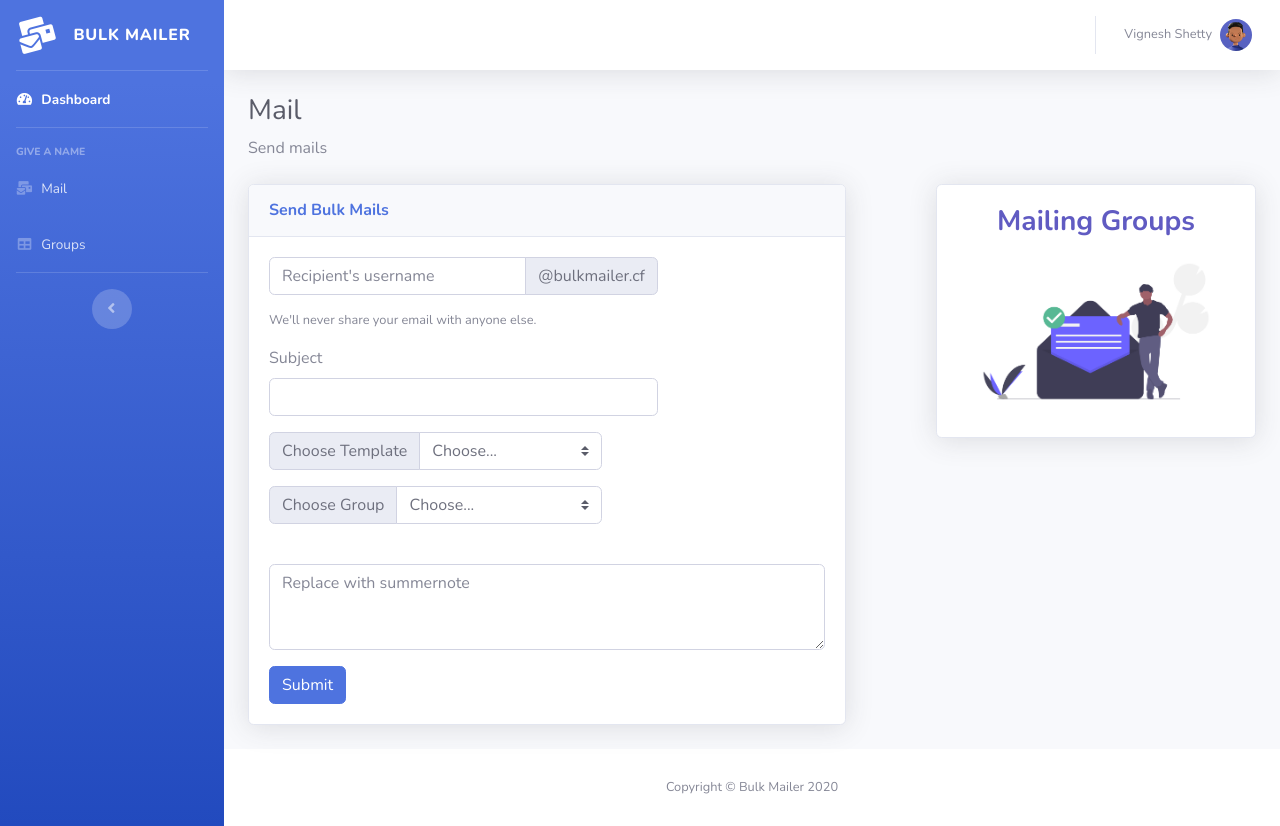
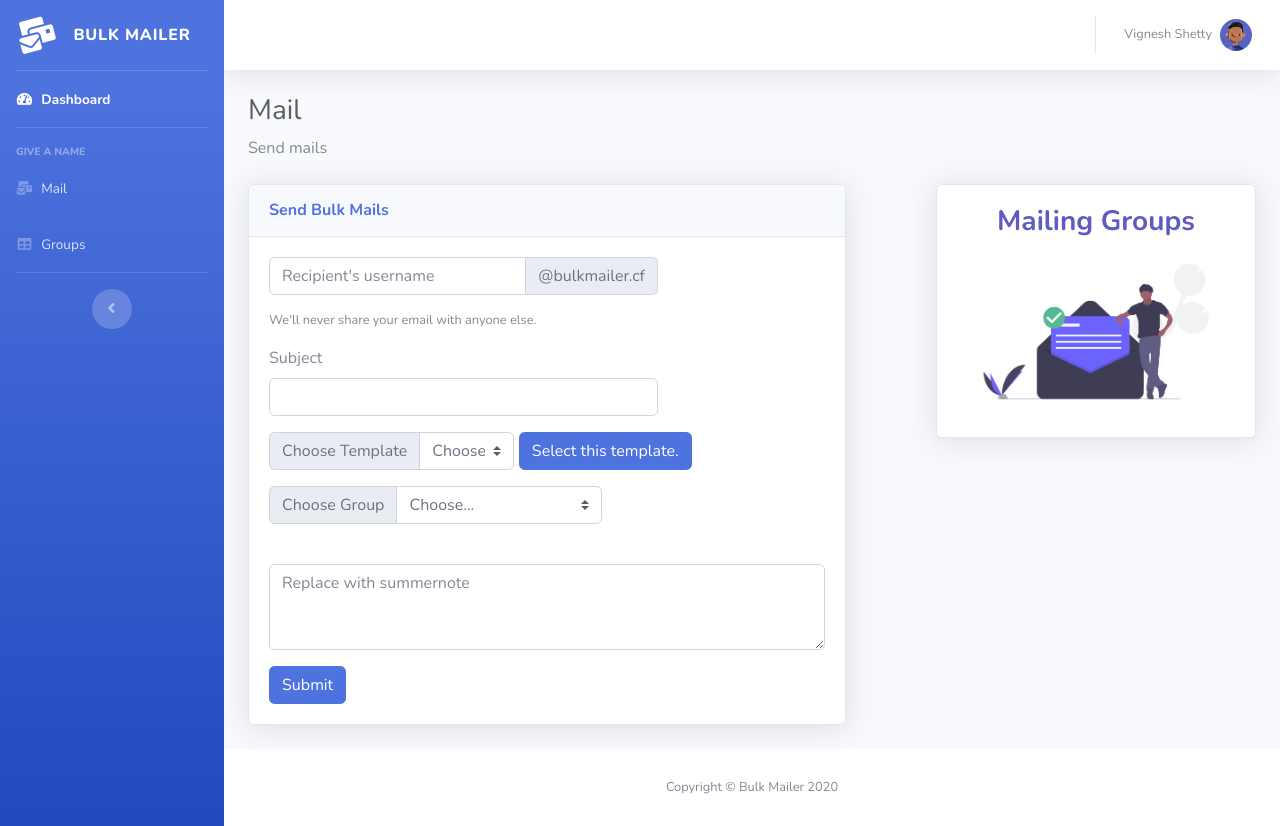
Before and after one commit to data-charya/Cn-project, a Flask app: page /mail.html in a window 1280 px wide. Run offline with Flask 2, Linux system fonts and the light colour scheme; some libraries are stand-ins or nearby versions.

Commit message:
changes made

```diff
--- a/templates/mail.html
+++ b/templates/mail.html
@@ -33,7 +33,10 @@
                                           <input type="text" class="form-control" id="exampleInputtext" required>
                                         </div>
 
-                                        <div class="input-group mb-3"  style="width:60%">
+                                        <div class="row">
+                                            <form action="">
+                                                <div class="col">
+                                                    <div class="input-group mb-3"  style="width:80%">
                                                         <div class="input-group-prepend">
                                                           <label class="input-group-text" for="inputGroupSelect01">Choose Template</label>
                                                         </div>
@@ -44,6 +47,13 @@
                                                           <option value="3">Three</option>
                                                         </select>
                                                     </div>
+                                                </div>
+                                                <div class="col" style="margin-left: -80px;">
+                                                    <button class="btn btn-primary" type="submit">Select this template.</button>
+                                                </div>
+                                            </form>
+                                        </div>
+
 
                                         <div class="input-group mb-3"  style="width:60%">
                                             <div class="input-group-prepend">
```
Lines whose indentation alone changed are shown as unchanged.
